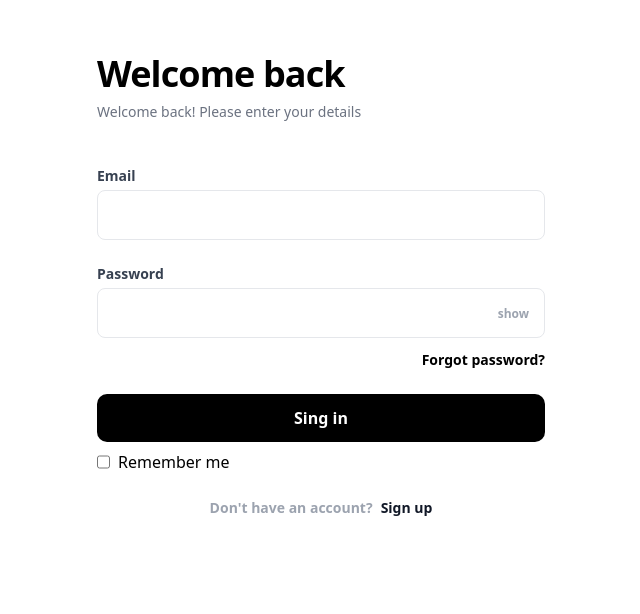
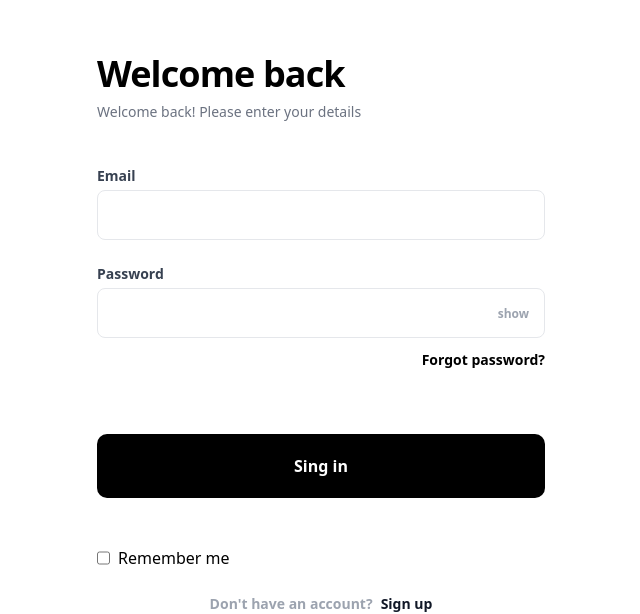
Before and after one commit to gratestas/zerno, a React (Create React App) app in the folder client/: page /auth in a window 1280 px wide. Shown: the part 186-800 px from the top of the page, without its empty margins (319-959 px from the left). Built offline with nearby package versions, Linux system fonts and the light colour scheme.

Commit message:
updated styles

```diff
--- a/client/src/components/button/index.jsx
+++ b/client/src/components/button/index.jsx
@@ -1,12 +1,19 @@
-const Button = ({color,bgColor, size, text, borderRadius, type="button"}) => {
+const Button = ({
+  color,
+  bgColor,
+  size,
+  text,
+  borderRadius,
+  type = "button",
+}) => {
   return (
     <button
-    type={type}
-    style={{backgroundColor: bgColor, color, borderRadius}}
-    className={`text-${size} font-semibold p-3 hover:drop-shadow-xl w-full`}
+      type={type}
+      style={{ backgroundColor: bgColor, color, borderRadius }}
+      className={`text-${size} font-semibold p-5 hover:drop-shadow-xl w-full my-10`}
     >
       {text}
     </button>
-  )
-}
-export default Button
+  );
+};
+export default Button;
```
